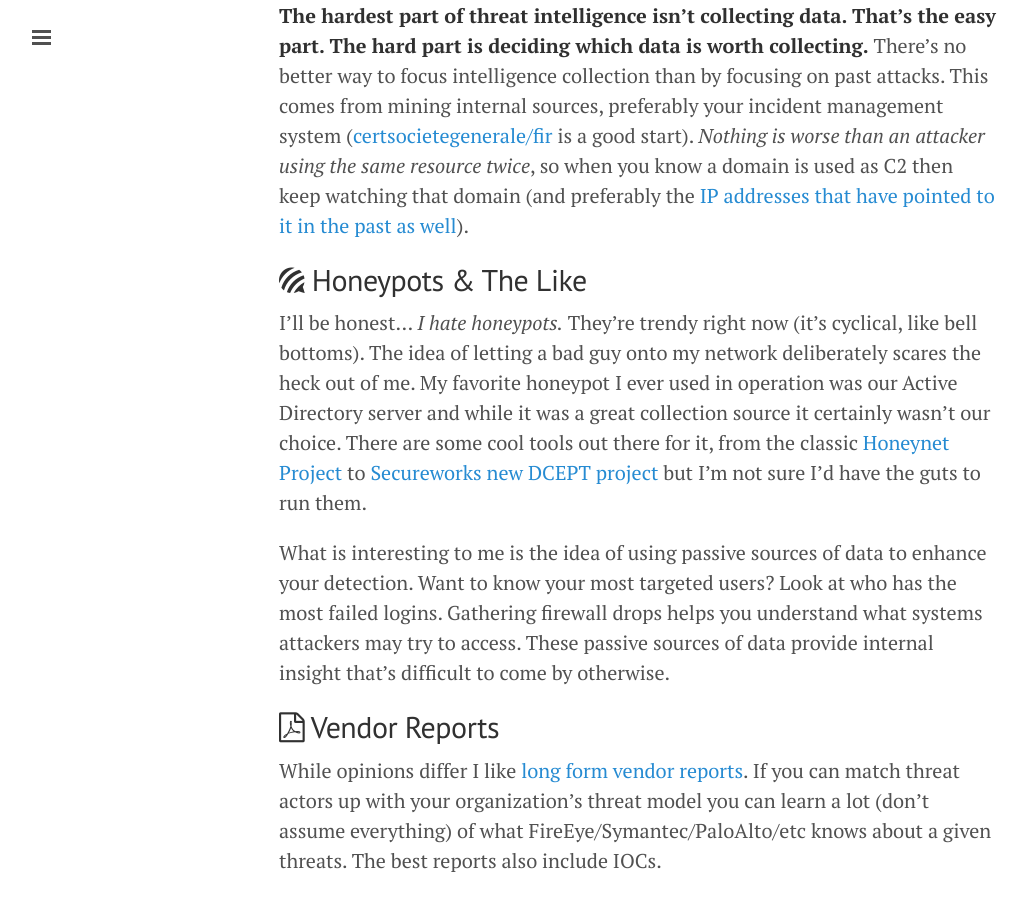
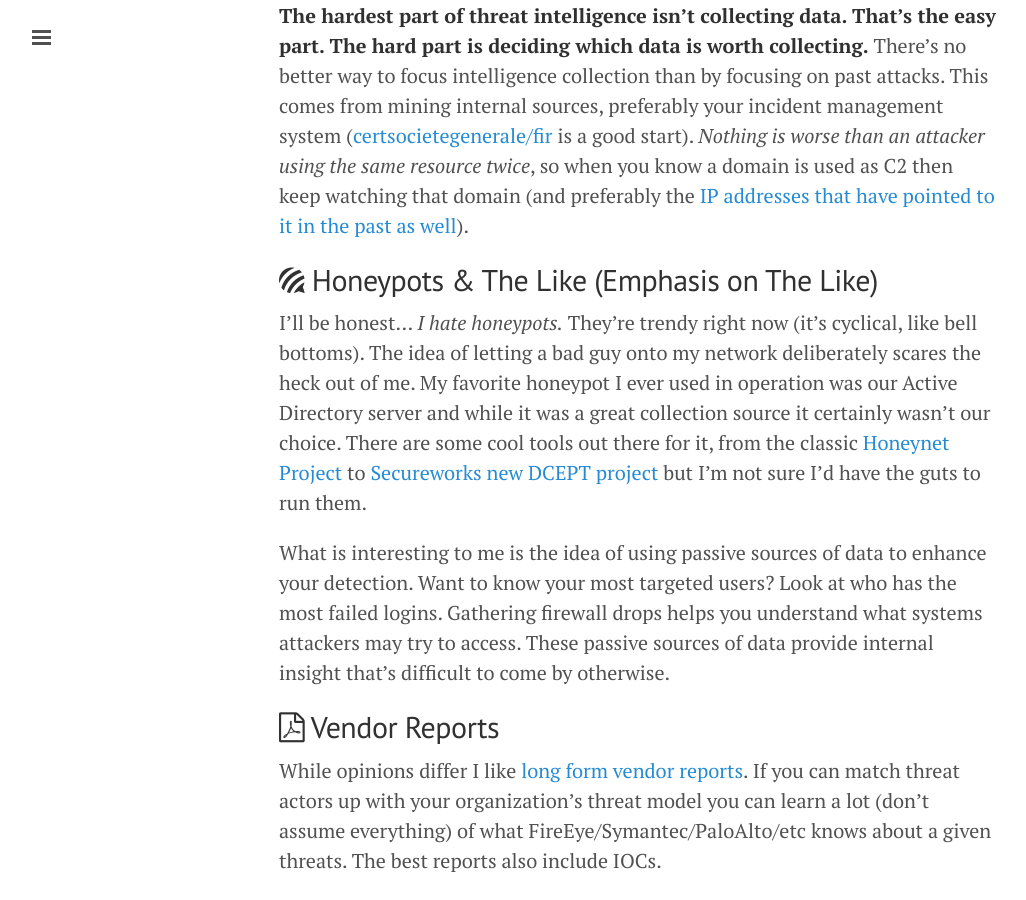
Before and after one commit to sroberts/sroberts.github.io, a Jekyll site: the page built from _posts/2016-03-07-intelligence-collection-priorities.md, in a window 1280 px wide and 900 px high, scrolled down 924 px. Shown: the whole window, without its empty margins (1-1027 px from the left). Built offline with Jekyll 4.4.1, drawn with Linux system fonts in a browser that asks for light colours; nearby versions of some CDN libraries; comment, search, counter and statistics services are not loaded.

Commit message:
trying to fix that htmlproofer

```diff
--- a/_posts/2016-03-07-intelligence-collection-priorities.md
+++ b/_posts/2016-03-07-intelligence-collection-priorities.md
@@ -16,7 +16,7 @@
 
 __The hardest part of threat intelligence isn't collecting data. That's the easy part. The hard part is deciding which data is worth collecting.__ There's no better way to focus intelligence collection than by focusing on past attacks. This comes from mining internal sources, preferably your incident management system ([certsocietegenerale/fir](https://github.com/certsocietegenerale/FIR) is a good start). _Nothing is worse than an attacker using the same resource twice_, so when you know a domain is used as C2 then keep watching that domain (and preferably the [IP addresses that have pointed to it in the past as well](https://www.passivetotal.org/)).
 
-## <i class="fa fa-forumbee"></i> Honeypots & The Like
+## <i class="fa fa-forumbee"></i> Honeypots & The Like (Emphasis on The Like)
 
 I'll be honest... _I hate honeypots._ They're trendy right now (it's cyclical, like bell bottoms). The idea of letting a bad guy onto my network deliberately scares the heck out of me. My favorite honeypot I ever used in operation was our Active Directory server and while it was a great collection source it certainly wasn't our choice. There are some cool tools out there for it, from the classic [Honeynet Project](https://www.honeynet.org/) to [Secureworks new DCEPT project](https://github.com/secureworks/dcept) but I'm not sure I'd have the guts to run them.
 
```
Also changed, not shown: 1 other file.
